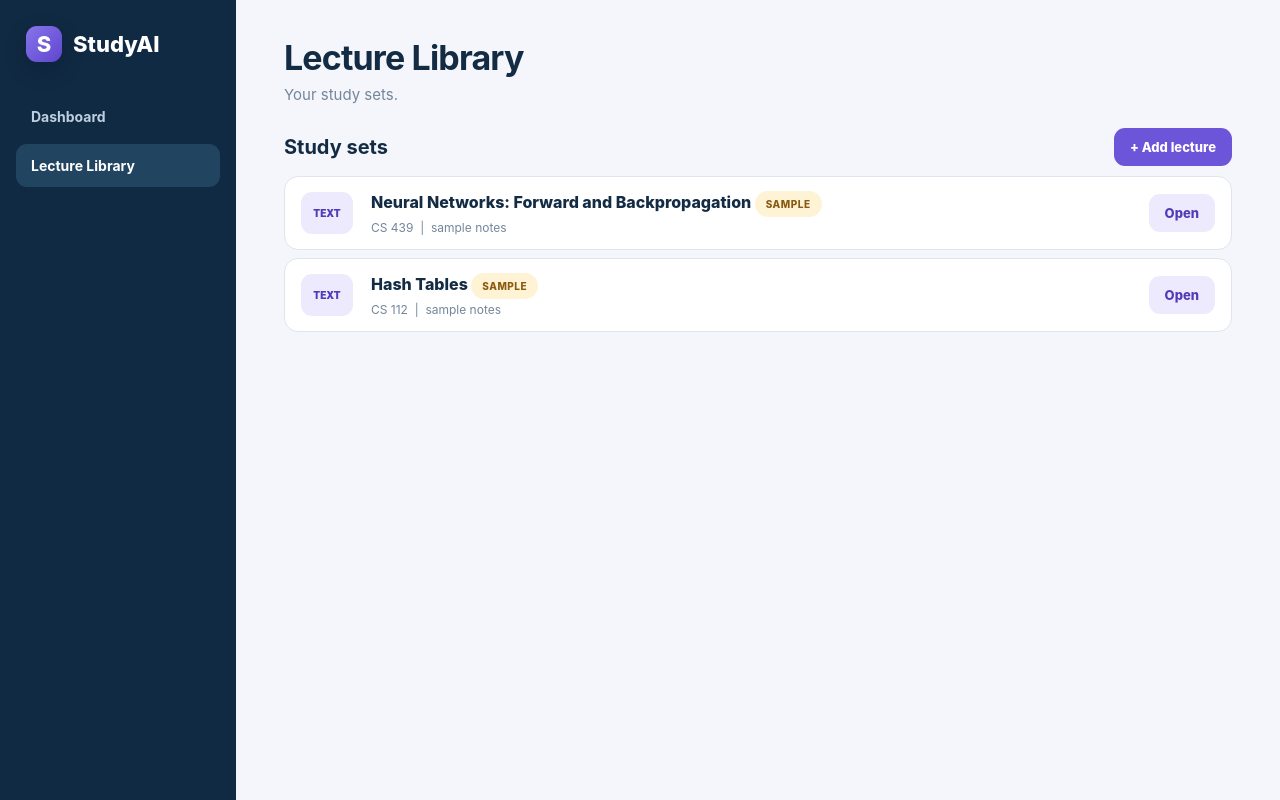
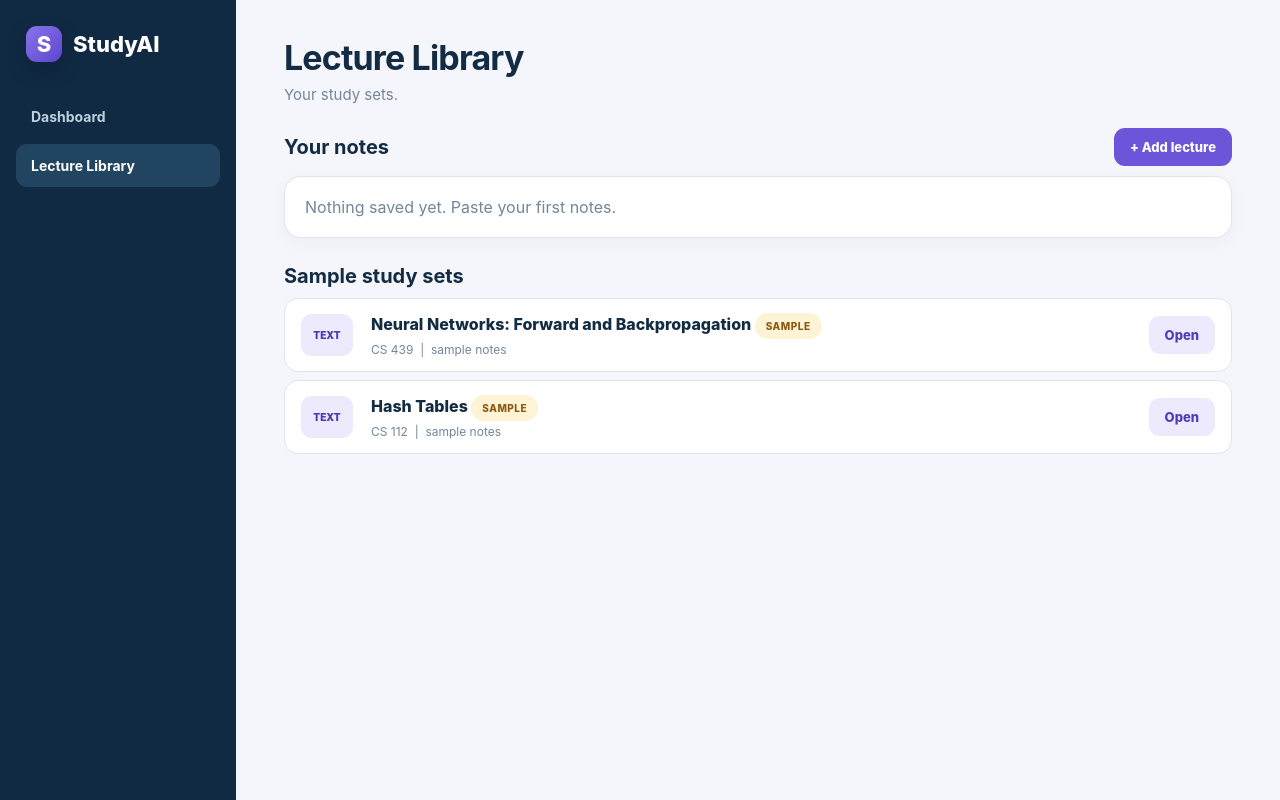
Before and after one commit to kishorkumargs0/StudyAI, a FastAPI app: page /library in a window 1280 px wide. Run offline with FastAPI, Linux system fonts and the light colour scheme; data that the repository does not hold is empty.

Commit message:
show saved lectures in library

```diff
--- a/app/main.py
+++ b/app/main.py
@@ -40,7 +40,8 @@ def dashboard(request: Request):
 
 @app.get("/library", response_class=HTMLResponse)
 def library(request: Request):
-    return templates.TemplateResponse(request, "library.html", {"active": "library", "lectures": LECTURES})
+    context = {"active": "library", "lectures": LECTURES, "saved": db.list_lectures()}
+    return templates.TemplateResponse(request, "library.html", context)
 
 
 @app.get("/lectures/new", response_class=HTMLResponse)
--- a/app/static/style.css
+++ b/app/static/style.css
@@ -35,6 +35,8 @@ h1 { margin: 0; color: var(--ink); font-size: 34px; line-height: 1.15; letter-sp
 .source-card .action { margin-top: auto; color: var(--purple); font-size: 13px; font-weight: 800; }
 .section-title { display: flex; align-items: center; justify-content: space-between; margin: 0 0 10px; }
 .section-title h2 { margin: 0; color: var(--ink); font-size: 20px; }
+.section-title.spaced { margin-top: 26px; }
+.empty { color: var(--muted); margin-bottom: 10px; }
 .lecture-row { display: grid; grid-template-columns: 56px 1fr auto; align-items: center; gap: 14px; margin: 8px 0; padding: 14px 16px; background: white; border: 1px solid var(--edge); border-radius: 14px; }
 .source-icon { width: 52px; height: 42px; display: grid; place-items: center; border-radius: 11px; background: var(--purple-soft); color: var(--purple-dark); font-size: 10px; font-weight: 900; }
 .lecture-title { color: var(--ink); font-weight: 800; }
--- a/app/templates/library.html
+++ b/app/templates/library.html
@@ -3,6 +3,19 @@
 {% block heading %}Lecture Library{% endblock %}
 {% block subtitle %}Your study sets.{% endblock %}
 {% block content %}
-<div class="section-title"><h2>Study sets</h2><a class="button" href="/lectures/new?mode=file">+ Add lecture</a></div>
+<div class="section-title"><h2>Your notes</h2><a class="button" href="/lectures/new?mode=text">+ Add lecture</a></div>
+{% for lecture in saved %}
+<div class="lecture-row">
+  <div class="source-icon">TEXT</div>
+  <div>
+    <div class="lecture-title">{{ lecture.title }}</div>
+    <div class="lecture-meta">{{ lecture.course }} &nbsp;|&nbsp; {{ lecture.notes.split()|length }} words &nbsp;|&nbsp; added {{ lecture.created_at[:10] }}</div>
+  </div>
+  <a class="button soft" href="/notes/{{ lecture.id }}">Open</a>
+</div>
+{% else %}
+<div class="card empty">Nothing saved yet. <a href="/lectures/new?mode=text">Paste your first notes.</a></div>
+{% endfor %}
+<div class="section-title spaced"><h2>Sample study sets</h2></div>
 {% include "lecture_rows.html" %}
 {% endblock %}
```
Also changed, not shown: app/db.py (+7 -0 lines).
